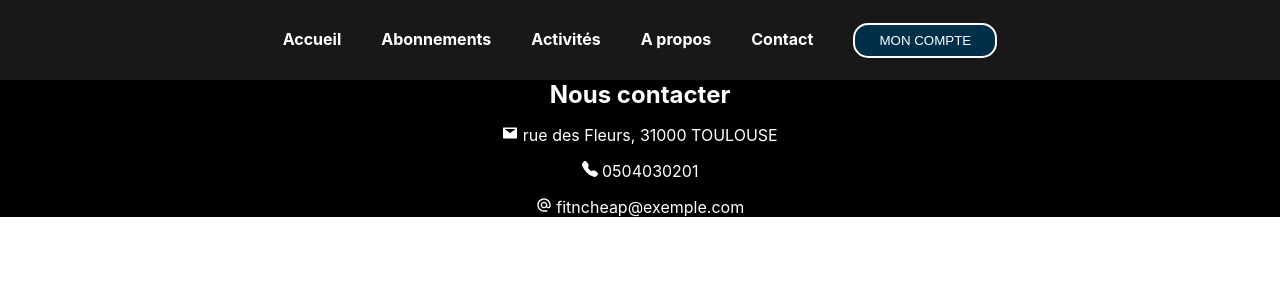
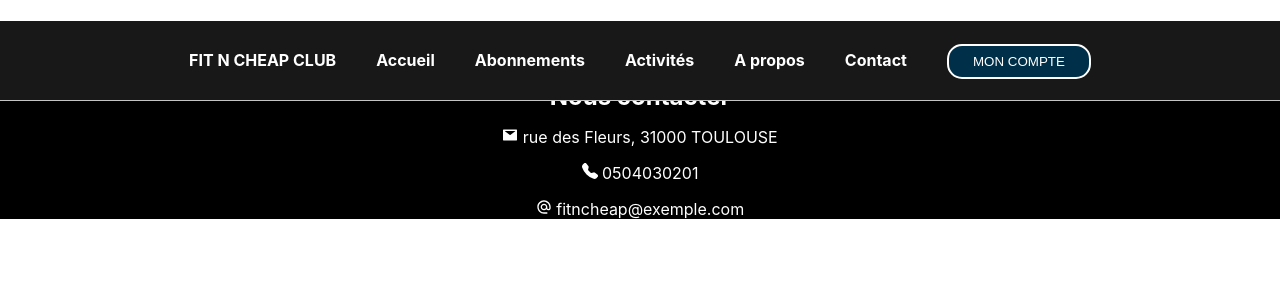
Before and after one commit to ChristelDeveza/Projet4, a React (Vite) app in the folder frontend/: page /APropos in a window 1280 px wide. Shown: the top 300 px of the page. Built offline with nearby package versions, Linux system fonts and the light colour scheme.

Commit message:
fix nav pb + routes + add logo

```diff
--- a/frontend/src/App.jsx
+++ b/frontend/src/App.jsx
@@ -5,6 +5,8 @@ import Footer from "./components/Footer";
 import SubscriptionPage from "./pages/SubscriptionPage";
 import Navbar from "./components/Navbar";
 import ActivitiesPage from "./pages/ActivitiesPage";
+import AboutPage from "./pages/AboutPage";
+import ContactPage from "./pages/ContactPage";
 
 function App() {
   return (
@@ -15,6 +17,8 @@ function App() {
           <Route path="/" element={<Home />} />
           <Route path="Abonnements" element={<SubscriptionPage />} />
           <Route path="Activites" element={<ActivitiesPage />} />
+          <Route path="APropos" element={<AboutPage />} />
+          <Route path="Contact" element={<ContactPage />} />
         </Routes>
       </Router>
       <Footer />
--- a/frontend/src/CSS/Navbar.css
+++ b/frontend/src/CSS/Navbar.css
@@ -2,13 +2,14 @@
   background-color: #181818;
   height: 80px;
   width: 100%;
-  /* position: fixed; */
-
+  position: fixed;
+  z-index:100000;
   opacity: 2;
   display: flex;
   flex-direction: row;
   justify-content: center;
   align-items: center;
+  box-shadow: inset 0px -1px 0px #c5c5c6;
 }
 
 .Navbar nav ul {
@@ -28,8 +29,8 @@
   color: white;
   font-weight: bolder;
 }
-.Navbar li:hover {
-  border-bottom : 5px solid var(--prussian-blue);
+.Navbar .lineHover:hover {
+  border-bottom : 5px solid var(--maximum-yellow-red);
 }
 
 .hamburger {
@@ -94,7 +95,7 @@
     align-items: center;
     position:absolute;
     background-color: #181818;
-    top:10%;
+    top:80%;
     left:-12rem;
     height: 100vh;
     transform: translate(-100%);
--- a/frontend/src/components/Navbar.jsx
+++ b/frontend/src/components/Navbar.jsx
@@ -28,18 +28,29 @@ function Navbar() {
           </div>
           <div className={!sidebar ? "nav-container" : "nav-container open"}>
             <li>
+              <Link
+                to="/"
+                className="nav-icon"
+                aria-label="visit homepage"
+                aria-current="page"
+              >
+                <span className="logo">FIT N CHEAP CLUB</span>
+              </Link>
+            </li>
+
+            <li className="lineHover">
               <Link to="/">Accueil</Link>
             </li>
-            <li>
+            <li className="lineHover">
               <Link to="Abonnements">Abonnements</Link>
             </li>
             <li>
               <Link to="Activites">Activités</Link>
             </li>
-            <li>
+            <li className="lineHover">
               <Link to="APropos">A propos</Link>
             </li>
-            <li>
+            <li className="lineHover">
               <Link to="Contact">Contact</Link>
             </li>
             <li>
--- /dev/null
+++ b/frontend/src/pages/AboutPage.jsx
@@ -0,0 +1,11 @@
+import React from "react";
+
+function AboutPage() {
+  return (
+    <div>
+      <h1>En cours de construction ...</h1>
+    </div>
+  );
+}
+
+export default AboutPage;
--- /dev/null
+++ b/frontend/src/pages/ContactPage.jsx
@@ -0,0 +1,11 @@
+import React from "react";
+
+function ContactPage() {
+  return (
+    <div>
+      <h1>En cours de construction ...</h1>
+    </div>
+  );
+}
+
+export default ContactPage;
```
